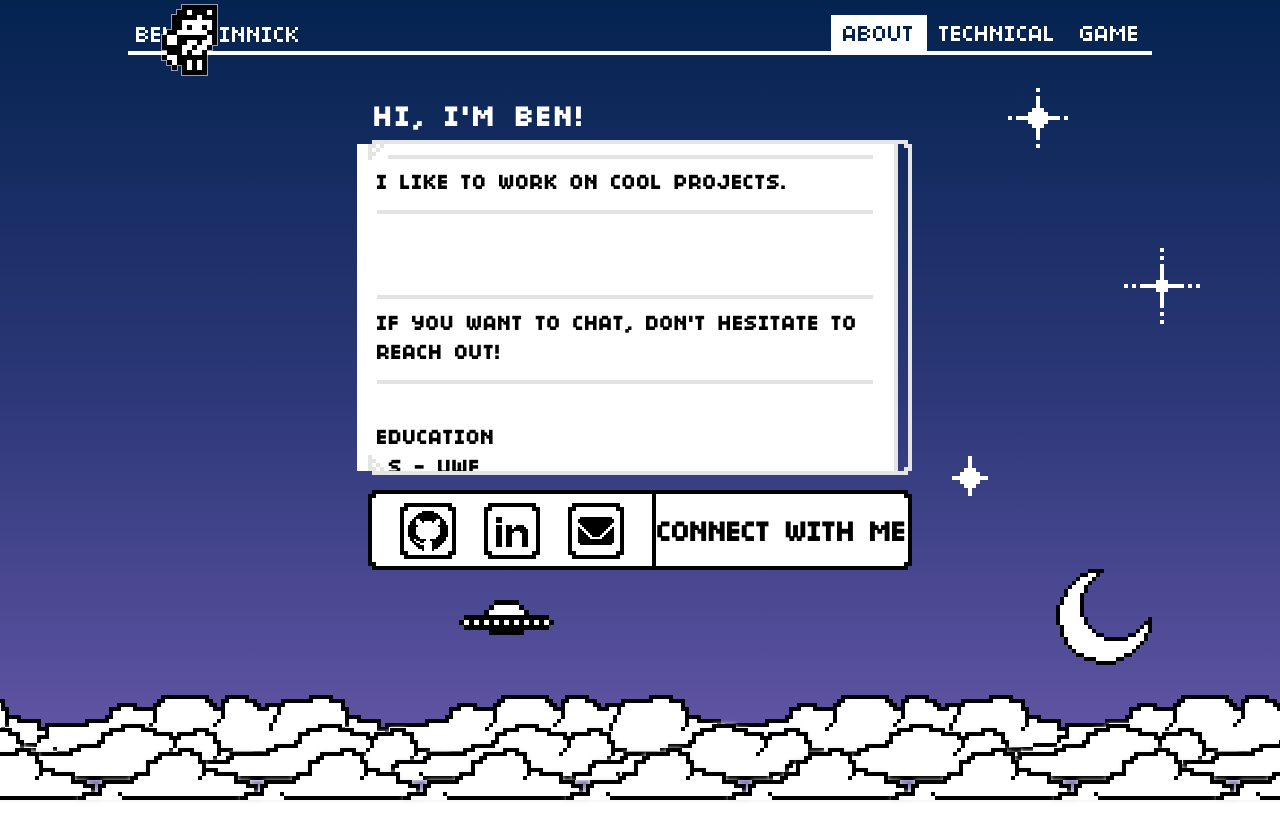
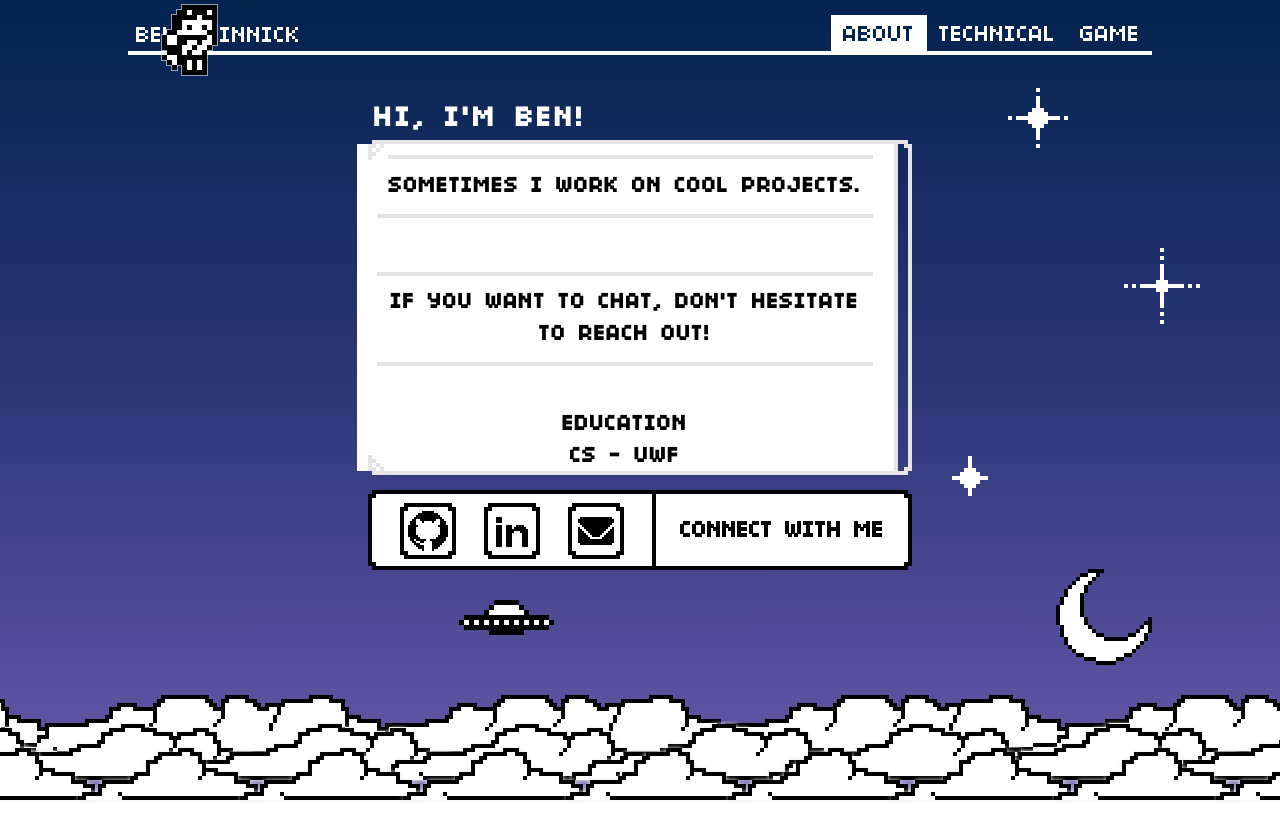
Before and after one commit to benshinnick/personal-website, a React (Create React App) app: page / in a window 1280 px wide. Shown: the top 840 px of the page. Built offline with nearby package versions, Linux system fonts and the light colour scheme; the HTML template or start-up script is replaced by a standard one.

Commit message:
Text renders sharper + Centered text + updated email color

```diff
--- a/src/PersonalWebsite/HomePage/InfoPanels/AboutPanel.css
+++ b/src/PersonalWebsite/HomePage/InfoPanels/AboutPanel.css
@@ -1,6 +1,5 @@
 #greeting-text {
     top: 75px;
-    font-weight: bold;
     right: calc(70vw - 225px);
     color: white;
     font-size: 22pt;
@@ -10,8 +9,8 @@
     white-space: nowrap;
     overflow: hidden;
     width: 8em;
-    font-weight: 1000;
-    -webkit-font-smoothing: subpixel-antialiased;
+    font-weight: 900;
+    -webkit-font-smoothing: none;
 }
 
 hr {
@@ -49,16 +48,17 @@ hr {
     line-height: 1.4;
     overflow-wrap: break-word;
     color: black;
-    font-size: 16pt;
+    font-size: 17pt;
     padding: 20px;
     padding-top: 0px;
-    /* position: fixed; */
-    /* font-family: 'Press Start 2P', cursive; */
-    -webkit-font-smoothing: subpixel-antialiased;
+    text-align: center;
+    -webkit-font-smoothing: none;
+    transform: translateZ(0.1px);
+    -moz-osx-font-smoothing: grayscale;
     font-family: 'pixel';
     letter-spacing: 1px;
     z-index: 1;
-    font-weight: 1000;
+    font-weight: 900;
 }
 
 /* Scrollbar styles */
@@ -116,7 +116,7 @@ hr {
 
 .about-panel #bottom-left-corner {
     transform: rotate(180deg);
-    right: calc(70vw - 4px);;
+    right: calc(70vw - 4px);
     bottom: 325px;
 }
 
--- a/src/PersonalWebsite/HomePage/InfoPanels/ConnectPanel.css
+++ b/src/PersonalWebsite/HomePage/InfoPanels/ConnectPanel.css
@@ -165,7 +165,7 @@
 }
 
 .connect-panel .default-email{
-    background: linear-gradient(to left, white 50%, #f4b400 50%);
+    background: linear-gradient(to left, white 50%, #F28C28 50%);
     background-position: right bottom;
 }
 
@@ -180,7 +180,7 @@
 }
 
 .connect-panel .email {
-    background: linear-gradient(to left, white 50%, #f4b400 50%);
+    background: linear-gradient(to left, white 50%, #F28C28 50%);
     background-position: left bottom;
 }
 
@@ -189,7 +189,7 @@
     /* margin-top: 25px; */
     text-align: center;
     /* color: black; */
-    font-size: 22pt;
+    font-size: 18pt;
     width: 100%;
     overflow: hidden;
     background-clip: text;
@@ -198,7 +198,9 @@
     white-space: pre;
     height: 55px;
     font-weight: 1000;
-    -webkit-font-smoothing: subpixel-antialiased;
+    -webkit-font-smoothing: none;
+    -moz-osx-font-smoothing: grayscale;
+    image-rendering: pixelated;
 
     background-size: 200% 100%;
     transition:  background-position 0.5s linear, margin-top 0.5s linear;
@@ -208,14 +210,12 @@
     content: '';
     position: absolute;
     bottom: 13px;
-    left: 0;
-    margin-left: calc((100% - 260px) / 2);
-    width: 260px;
-    height: 4px;
+    left: calc((100% - 220.5px) / 2);
+    width: 220px;
+    height: 1mm;
     background-color: white;
-    /* opacity: 0; */
     transform-origin: center;
-    transition: bottom 0.5s linear, opacity 0.5s, transform 0.5s;
+    transition: bottom 0.5s linear, transform 0.5s linear;
 }
 
 .connect-panel #connect-info .black-text {
@@ -225,7 +225,7 @@
 }
 
 .connect-panel #connect-info .white-text {
-    margin-top: 20px;
+    margin-top: 22px;
     background: linear-gradient(to left, black 50%, white 50%);
     background-position: left bottom;
 }
--- a/src/PersonalWebsite/HomePage/InfoPanels/InfoPanels.jsx
+++ b/src/PersonalWebsite/HomePage/InfoPanels/InfoPanels.jsx
@@ -16,28 +16,28 @@ export default class InfoPanels extends React.Component {
         else { document.getElementById('connect-info').className = 'default' }
         document.getElementById('connect-text').className = 'black-text'
         document.getElementById('underline').className = 'down'
-        document.getElementById('underline').style.bottom = '13px'
+        document.getElementById('underline').style.bottom = '17px'
         document.getElementById('underline').style.transform = 'scale(0, 1)';
     }
 
     changeConnectInfoToGithub() {
         document.getElementById('connect-info').className = 'github'
         document.getElementById('connect-text').className = 'white-text'
-        document.getElementById('underline').style.bottom = '18px'
+        document.getElementById('underline').style.bottom = '20px'
         document.getElementById('underline').style.transform = 'scale(1, 1)';
     }
 
     changeConnectInfoToLinkedIn() {
         document.getElementById('connect-info').className = 'linked-in'
         document.getElementById('connect-text').className = 'white-text'
-        document.getElementById('underline').style.bottom = '18px'
+        document.getElementById('underline').style.bottom = '20px'
         document.getElementById('underline').style.transform = 'scale(1, 1)';
     }
 
     changeConnectInfoToEmail() {
         document.getElementById('connect-info').className = 'email'
         document.getElementById('connect-text').className = 'white-text'
-        document.getElementById('underline').style.bottom = '18px'
+        document.getElementById('underline').style.bottom = '20px'
         document.getElementById('underline').style.transform = 'scale(1, 1)';
     }
 
@@ -58,9 +58,10 @@ export default class InfoPanels extends React.Component {
                             <p id='about-text'>
                             {/* I like to work on projects that will improve the lives of others<br></br> */}
                             <hr></hr>
-                            I LIKE TO WORK ON COOL PROJECTS.<br></br>
+                            SOMETIMES I WORK ON COOL PROJECTS.<br></br>
+                            {/* SOMETIMES I TRY TO WORK ON COOL PROJECTS.<br></br> */}
+                            {/* I LIKE TO WORK ON COOL PROJECTS.<br></br> */}
                             <hr></hr>
-                            <br></br>
                             <br></br>
                             {/* If you want to chat, don't hesitate to reach out!<br></br> */}
                             <hr></hr>
--- a/src/PersonalWebsite/Navbar/Navbar.css
+++ b/src/PersonalWebsite/Navbar/Navbar.css
@@ -16,6 +16,7 @@
     padding-right: 12px;
     padding-left: 12px;
     font-family: 'pixel';
+    -webkit-font-smoothing: none;
     font-size: 18pt;
     background-color: transparent;
     outline: none;
@@ -35,6 +36,7 @@
     padding: 8px;
     padding-bottom: 2px;
     font-family: 'pixel';
+    -webkit-font-smoothing: none;
     font-size: 18pt;
     background-color: transparent;
     outline: none;
```
Also changed, not shown: src/PersonalWebsite/HomePage/InfoPanels/Sprites/email-icon.png.
